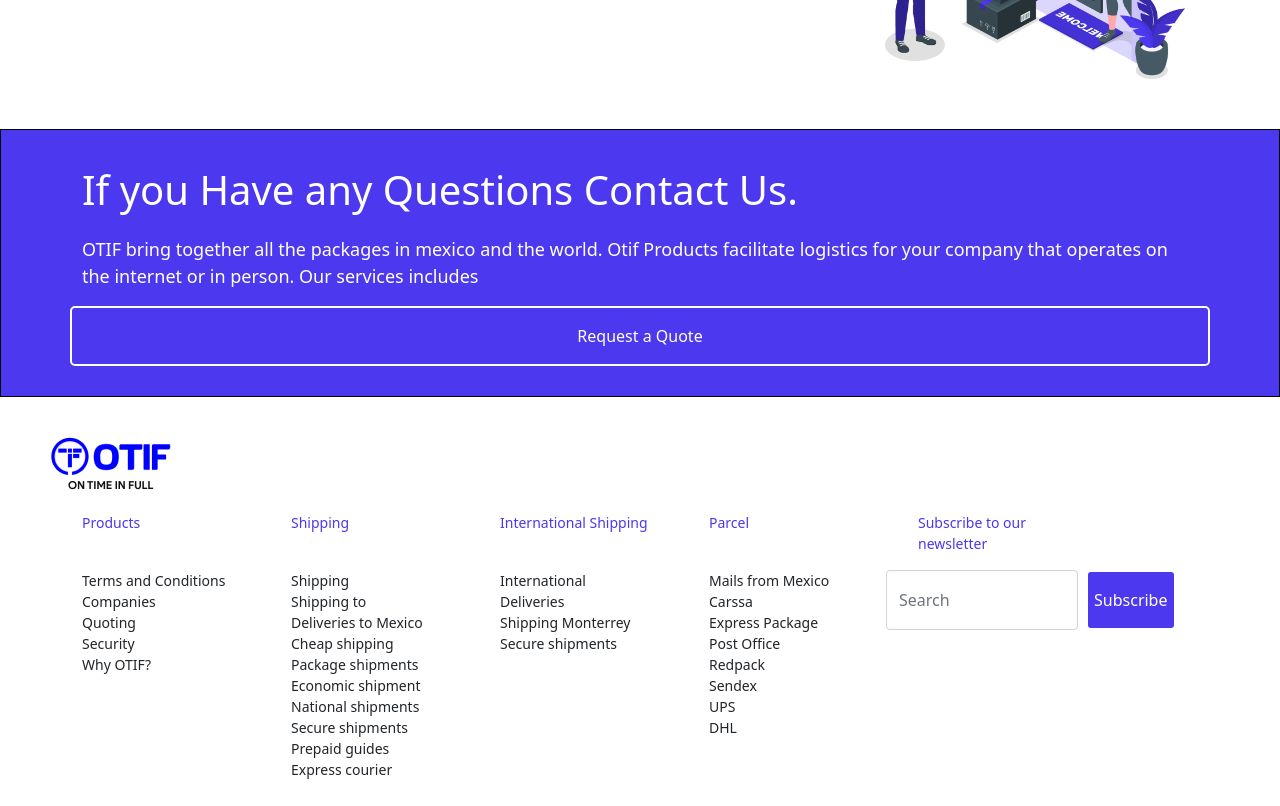
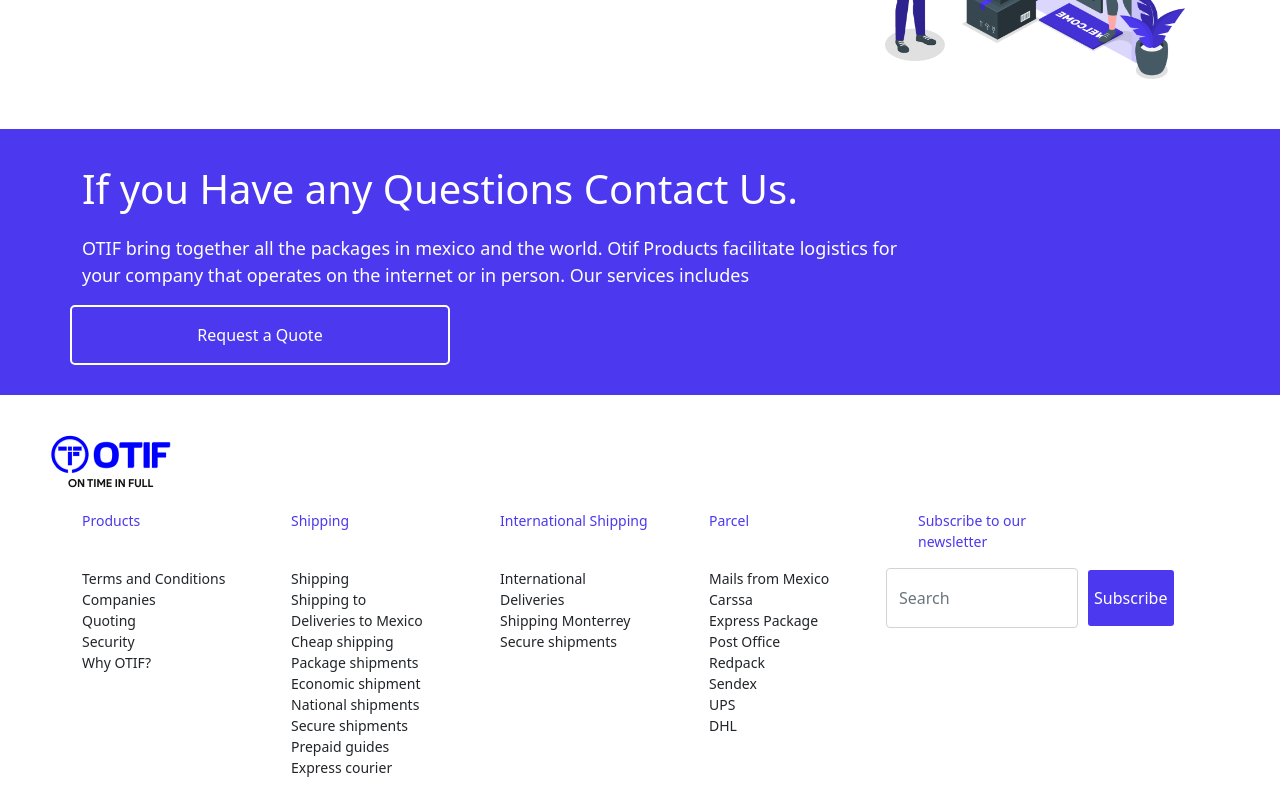
Before and after one commit to harshitphoenix/otif, a Next.js app: page /page-2 in a window 1280 px wide. Shown: the part 1380-2186 px from the top of the page. Built offline with nearby package versions, Linux system fonts and the light colour scheme.

Commit message:
Optimised top footer

```diff
--- a/components/Footer.jsx
+++ b/components/Footer.jsx
@@ -3,10 +3,10 @@ import styles from "./Footer.module.css";
 const Footer = () => {
   return (
     <>
-      <div className={`${styles.footerTop}`}>
+      <div className={` ${styles.footerTop}`}>
         <div className='container'>
           <div className={`row`}>
-            <div className='col'>
+            <div className='col-9'>
               <p className={styles.heading}>
                 If you Have any Questions Contact Us.
               </p>
@@ -16,7 +16,7 @@ const Footer = () => {
                 operates on the internet or in person. Our services includes
               </p>
             </div>
-            <button className={styles.button}>Request a Quote </button>
+            <button className={`col-4 ${styles.button}`}>Request a Quote </button>
           </div>
         </div>
       </div>
--- a/components/Footer.module.css
+++ b/components/Footer.module.css
@@ -5,7 +5,6 @@
     display: flex;
     justify-content: center;
     align-items: center;
-    border: 1px solid #000;
 }
 .footerBottom{
     display: flex;
```
